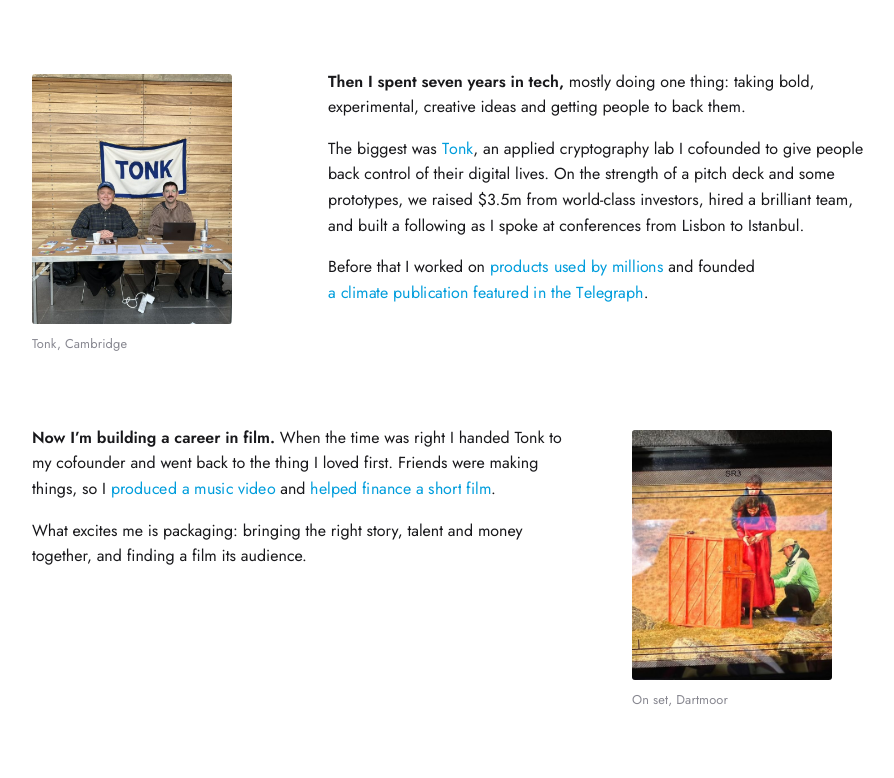
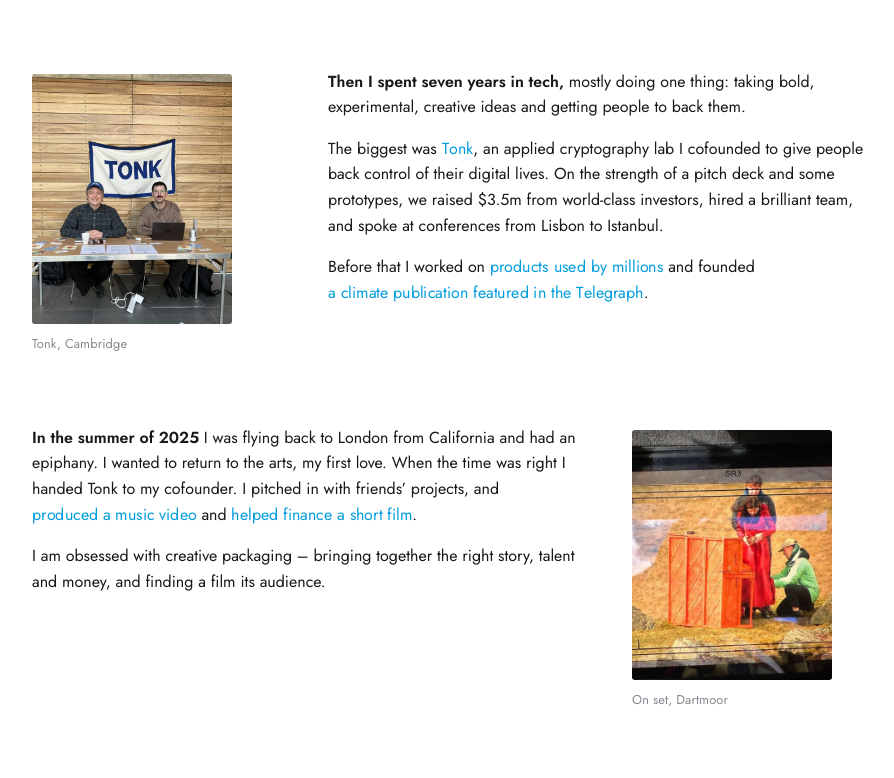
Before and after one commit to baz-lightyear/personal-website, a plain HTML site: page index.html in a window 1280 px wide. Shown: the part 468-1246 px from the top of the page, without its empty margins (0-894 px from the left). Drawn offline with Linux system fonts and the light colour scheme.

Commit message:
Bio copy edits; centre Tonk banner
Co-Authored-By: Claude Opus 5.5 <noreply@anthropic.com>
Claude-Session: https://claude.ai/code/session_01NwCNG86CmerYt3ft6GCc5v

```diff
--- a/index.html
+++ b/index.html
@@ -68,18 +68,18 @@
         <section class="photo flip">
             <div>
                 <p><strong>Then I spent seven years in tech,</strong> mostly doing one thing: taking bold, experimental, creative ideas and getting people to back them.</p>
-                <p>The biggest was <a href="https://tonk.xyz" class="wiggle" target="_blank">Tonk</a>, an applied cryptography lab I cofounded to give people back control of their digital lives. On the strength of a pitch deck and some prototypes, we raised $3.5m from world-class investors, hired a brilliant team, and built a following as I spoke at conferences from Lisbon to Istanbul.</p>
+                <p>The biggest was <a href="https://tonk.xyz" class="wiggle" target="_blank">Tonk</a>, an applied cryptography lab I cofounded to give people back control of their digital lives. On the strength of a pitch deck and some prototypes, we raised $3.5m from world-class investors, hired a brilliant team, and spoke at conferences from Lisbon to Istanbul.</p>
                 <p>Before that I worked on <a href="https://www.standard.co.uk/culture/gaming/fortnite-epic-games-children-kids-cabined-accounts-online-safety-b1046130.html" class="wiggle" target="_blank">products used by millions</a> and founded <a href="https://www.telegraph.co.uk/food-and-drink/features/takeaway-pints-rage-plastic-pollution/" class="wiggle" target="_blank">a climate publication featured in the Telegraph</a>.</p>
             </div>
             <figure>
-                <img src="public/tonk-cambridge.jpg" alt="Harry at a Tonk stand in Cambridge" loading="lazy" style="object-position: 50% 50%">
+                <img src="public/tonk-cambridge.jpg" alt="Harry at a Tonk stand in Cambridge" loading="lazy" style="object-position: 72% 50%">
                 <figcaption>Tonk, Cambridge</figcaption>
             </figure>
         </section>
         <section class="photo">
             <div>
-                <p><strong>Now I’m building a career in film.</strong> When the time was right I handed Tonk to my cofounder and went back to the thing I loved first. Friends were making things, so I <a href="https://www.youtube.com/watch?v=N9InkmoVCoE" class="wiggle" target="_blank">produced a music video</a> and <a href="https://emmaparkinson.co.uk/" class="wiggle" target="_blank">helped finance a short film</a>.</p>
-                <p>What excites me is packaging: bringing the right story, talent and money together, and finding a film its audience.</p>
+                <p><strong>In the summer of 2025</strong> I was flying back to London from California and had an epiphany. I wanted to return to the arts, my first love. When the time was right I handed Tonk to my cofounder. I pitched in with friends’ projects, and <a href="https://www.youtube.com/watch?v=N9InkmoVCoE" class="wiggle" target="_blank">produced a music video</a> and <a href="https://emmaparkinson.co.uk/" class="wiggle" target="_blank">helped finance a short film</a>.</p>
+                <p>I am obsessed with creative packaging – bringing together the right story, talent and money, and finding a film its audience.</p>
             </div>
             <figure>
                 <img src="public/dartmoor.jpg" alt="On location in Dartmoor, seen through the camera monitor" loading="lazy" style="object-position: 52% 50%">
```
